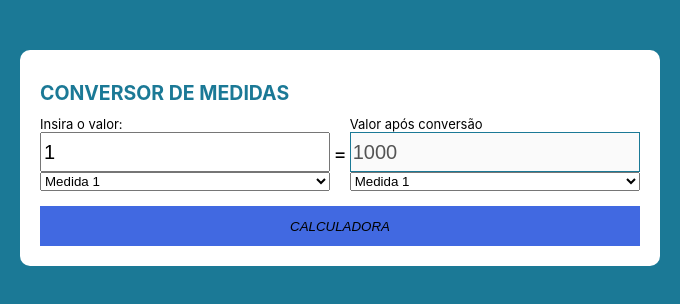
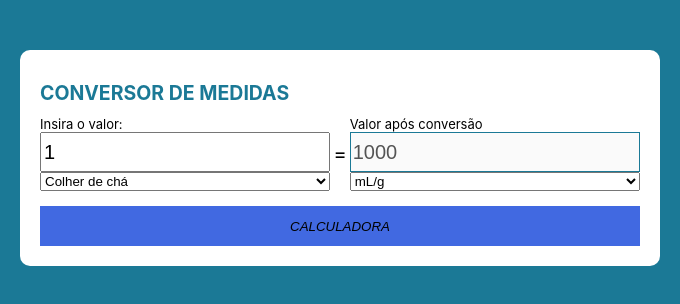
Before and after one commit to kevinpiovezan/calculadora, a plain HTML site: page medidas.html in a window 1280 px wide. Shown: the full height of the page, 300-980 px from the left. Drawn offline with Linux system fonts and the light colour scheme.

Commit message:
Alterando valores do select

```diff
--- a/medidas.html
+++ b/medidas.html
@@ -21,9 +21,11 @@
                 <input type="text" class="input" value="1">
                 <br>
                 <select class="input-select">
-                    <option value="Medida1">Medida 1</option>
-                    <option value="Medida2">Medida 2</option>
-                    <option value="Medida3">Medida 3</option>
+                    <option value="cha">Colher de chá</option>
+                    <option value="cafe">Colher de café</option>
+                    <option value="sobremesa">Colher de sobremesa</option>
+                    <option value="sopa">Colher de sopa</option>
+                    <option value="xicara">Xícara</option>
                 </select>
             </div>
             <span> = </span>
@@ -33,9 +35,7 @@
                 <input type="text" class="output" disabled value="1000">
                 <br>
                 <select class="output-select">
-                    <option value="Medida1">Medida 1</option>
-                    <option value="Medida2">Medida 2</option>
-                    <option value="Medida3">Medida 3</option>
+                    <option value="ml">mL/g</option>
                 </select>
             </div>
         </div>
```
